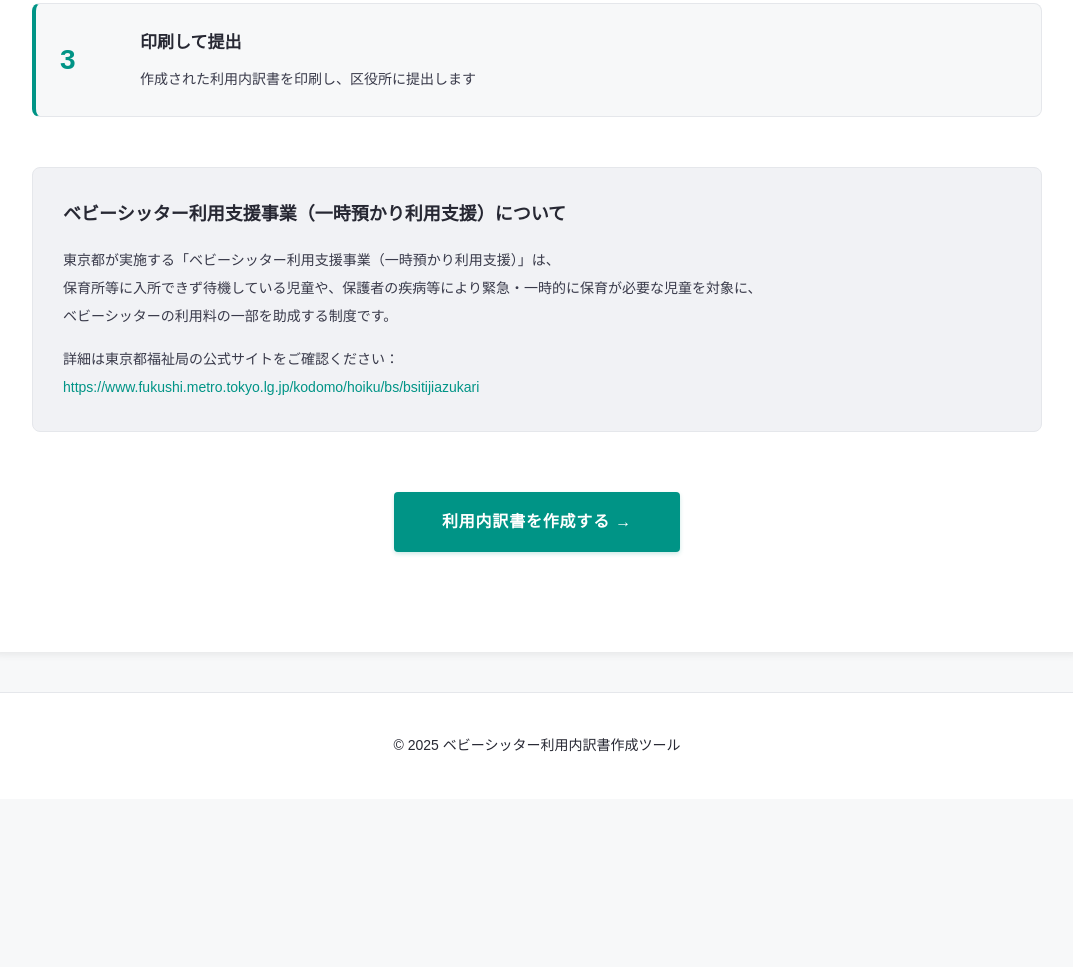
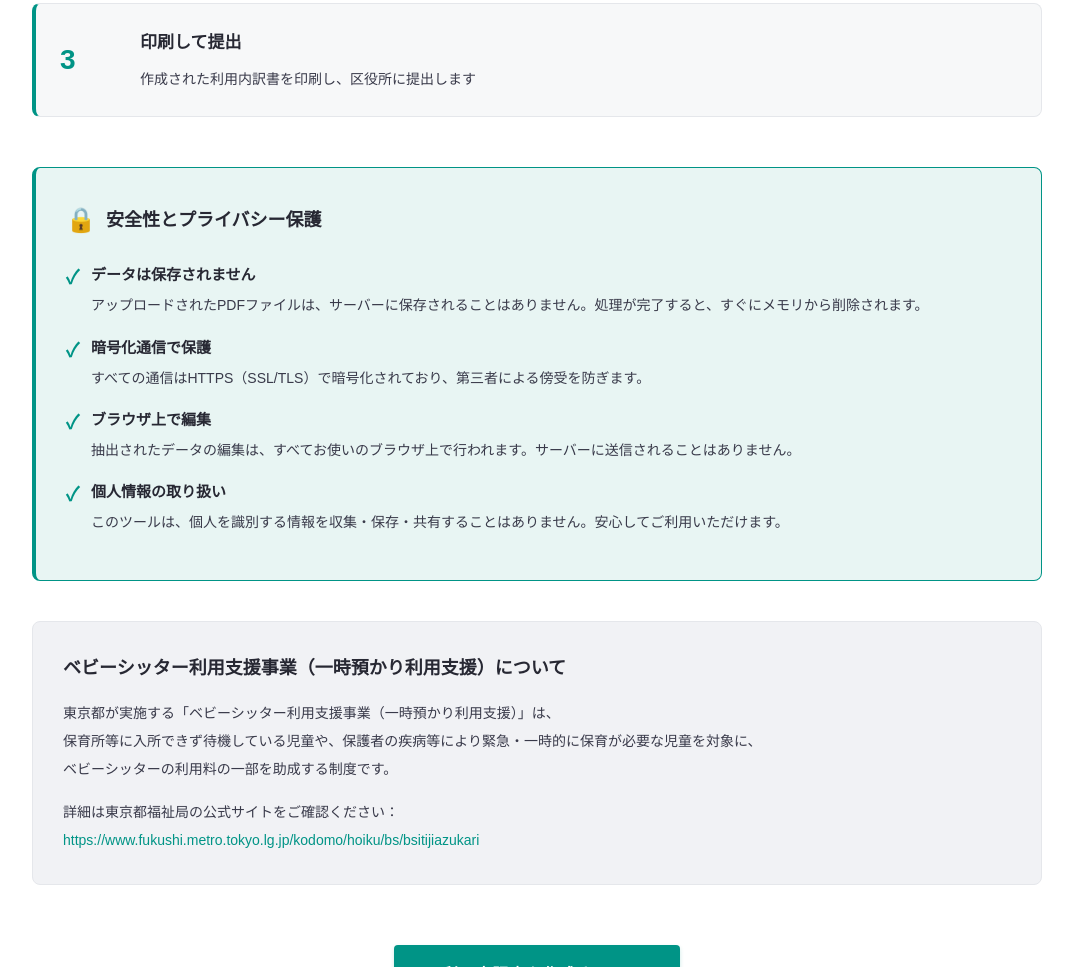
Before and after one commit to haginot/babysitter-claim-city-suginami, a plain HTML site: page frontend/index.html in a window 1280 px wide. Shown: the part 2112-3079 px from the top of the page, without its empty margins (103-1176 px from the left). Before the commit the page ends 2931 px from the top, so only its background shows below. Drawn offline with Linux system fonts and the light colour scheme.

Commit message:
feat: ランディングページに安全性・プライバシー保護セクションを追加
一般ユーザーにもわかりやすく、以下の点を説明：
- データは保存されない（メモリ上で処理後削除）
- HTTPS暗号化通信で保護
- ブラウザ上で編集（サーバーに送信しない）
- 個人情報を収集・保存・共有しない

🤖 Generated with [Claude Code](https://claude.com/claude-code)

Co-Authored-By: Claude <noreply@anthropic.com>

```diff
--- a/frontend/index.html
+++ b/frontend/index.html
@@ -269,6 +269,61 @@
             text-decoration: underline;
         }
 
+        .security-section {
+            background: #e8f5f3;
+            padding: 30px;
+            border-radius: 8px;
+            margin: 40px 0;
+            border: 1px solid #009486;
+            border-left: 4px solid #009486;
+        }
+
+        .security-title {
+            font-size: 1.125rem;
+            color: #272833;
+            margin-bottom: 15px;
+            font-weight: 700;
+            display: flex;
+            align-items: center;
+            gap: 10px;
+        }
+
+        .security-icon {
+            font-size: 1.5rem;
+        }
+
+        .security-items {
+            margin-top: 20px;
+        }
+
+        .security-item {
+            margin-bottom: 15px;
+            padding-left: 25px;
+            position: relative;
+        }
+
+        .security-item::before {
+            content: "✓";
+            position: absolute;
+            left: 0;
+            color: #009486;
+            font-weight: 700;
+            font-size: 1.2rem;
+        }
+
+        .security-item-title {
+            color: #272833;
+            font-weight: 700;
+            margin-bottom: 5px;
+            font-size: 0.9375rem;
+        }
+
+        .security-item-description {
+            color: #393a4a;
+            line-height: 1.8;
+            font-size: 0.875rem;
+        }
+
         footer {
             text-align: center;
             padding: 40px 20px;
@@ -387,6 +442,39 @@
                 </div>
             </div>
 
+            <div class="security-section">
+                <h3 class="security-title">
+                    <span class="security-icon">🔒</span>
+                    安全性とプライバシー保護
+                </h3>
+                <div class="security-items">
+                    <div class="security-item">
+                        <div class="security-item-title">データは保存されません</div>
+                        <div class="security-item-description">
+                            アップロードされたPDFファイルは、サーバーに保存されることはありません。処理が完了すると、すぐにメモリから削除されます。
+                        </div>
+                    </div>
+                    <div class="security-item">
+                        <div class="security-item-title">暗号化通信で保護</div>
+                        <div class="security-item-description">
+                            すべての通信はHTTPS（SSL/TLS）で暗号化されており、第三者による傍受を防ぎます。
+                        </div>
+                    </div>
+                    <div class="security-item">
+                        <div class="security-item-title">ブラウザ上で編集</div>
+                        <div class="security-item-description">
+                            抽出されたデータの編集は、すべてお使いのブラウザ上で行われます。サーバーに送信されることはありません。
+                        </div>
+                    </div>
+                    <div class="security-item">
+                        <div class="security-item-title">個人情報の取り扱い</div>
+                        <div class="security-item-description">
+                            このツールは、個人を識別する情報を収集・保存・共有することはありません。安心してご利用いただけます。
+                        </div>
+                    </div>
+                </div>
+            </div>
+
             <div class="info-section">
                 <h3 class="info-title">ベビーシッター利用支援事業（一時預かり利用支援）について</h3>
                 <div class="info-content">
```
